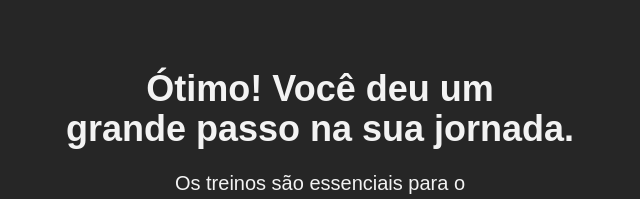
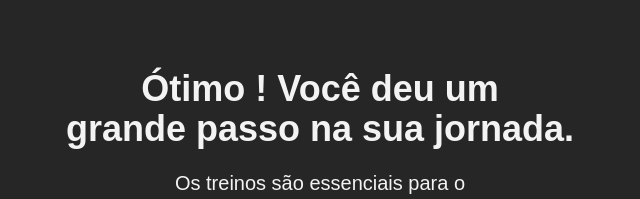
Before and after one commit to iagoliziero/peak-form, a React (Vite) app: page /agradecimento in a window 1280 px wide. Shown: the part 198-397 px from the top of the page, without its empty margins (320-960 px from the left). Built offline with nearby package versions, Linux system fonts and the light colour scheme; a web font is replaced by a local one.

Commit message:
update: insert nameContext to thanksPage

```diff
--- a/src/pages/GoalPage.jsx
+++ b/src/pages/GoalPage.jsx
@@ -42,7 +42,7 @@ function GoalPage() {
       <div>
         <div className="mt-5 flex flex-col gap-5">
           <H1>
-            Obrigado, {name.name}. Agora, <br /> vamos falar sobre suas metas.
+            Obrigado, {name.name}! Agora, <br /> vamos falar sobre suas metas.
           </H1>
           <Paragraph>
             Escolha até 2 aspectos importantes para você, <br /> incluindo um
--- a/src/pages/ThanksPage.jsx
+++ b/src/pages/ThanksPage.jsx
@@ -4,9 +4,13 @@ import H1 from "../components/H1";
 import Paragraph from "../components/Paragraph";
 import ButtonBack from "../components/ButtonBack";
 import ButtonNext from "../components/ButtonNext";
+import { useContext } from "react";
+import { NameContext } from "../contexts/NameContexts";
 
 function Thankspage() {
   const navigate = useNavigate()
+  const {name} = useContext(NameContext)
+
     return (
       <div className="h-screen bg-darker bg-cover bg-center bg-no-repeat flex flex-col items-center gap-12 md:justify-center overflow-scroll no-scrollbar ">
        <Logo />
@@ -14,7 +18,7 @@ function Thankspage() {
           <div className="mt-5 flex flex-col gap-5">
             <H1>
 
-              Ótimo! Você deu um <br /> grande passo na <br className="block md:hidden" /> sua jornada.
+              Ótimo {name.name}! Você deu um <br /> grande passo na <br className="block md:hidden" /> sua jornada.
             </H1>
               <Paragraph>
               Os treinos são essenciais para o <br className="md:block" />crescimento  muscular. <br className="md:hidden" />{" "}
```
